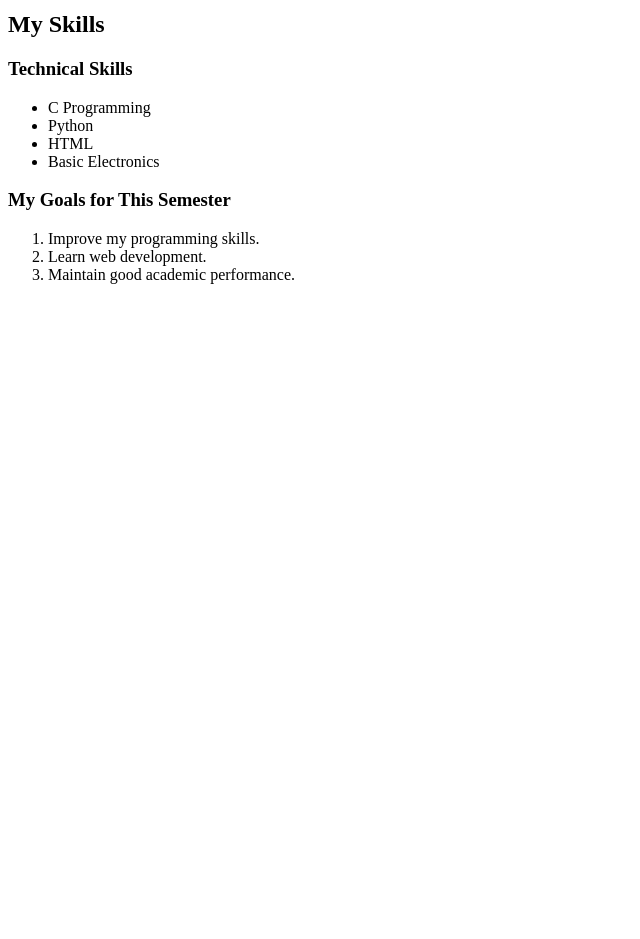
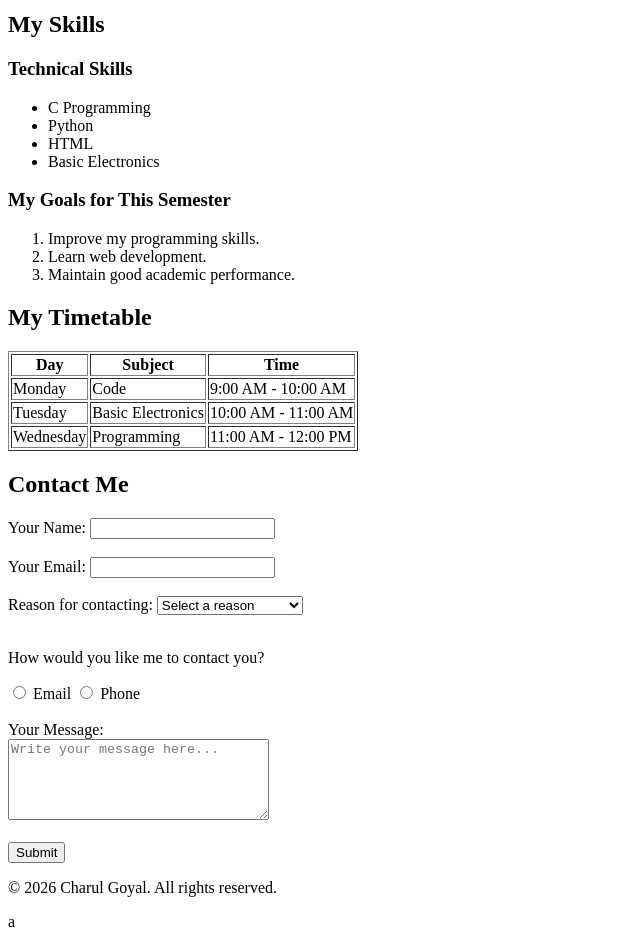
Before and after one commit to parnamicharul15/html-practice-charul, a plain HTML site: page index.html in a window 1280 px wide. Shown: the part 760-1699 px from the top of the page, without its empty margins (0-640 px from the left). Before the commit the page ends 1060 px from the top, so only its background shows below. Drawn offline with Linux system fonts and the light colour scheme.

Commit message:
Add timetable and contact form

```diff
--- a/index.html
+++ b/index.html
@@ -57,15 +57,95 @@
 
         </section>
 
+        <section id="Timetable">
+            <h2>My Timetable</h2>
+
+            <table border="1">
+    <thead>
+        <tr>
+            <th>Day</th>
+            <th>Subject</th>
+            <th>Time</th>
+        </tr>
+    </thead>
+
+    <tbody>
+        <tr>
+            <td>Monday</td>
+            <td>Code</td>
+            <td>9:00 AM - 10:00 AM</td>
+        </tr>
+
+        <tr>
+            <td>Tuesday</td>
+            <td>Basic Electronics</td>
+            <td>10:00 AM - 11:00 AM</td>
+        </tr>
+
+        <tr>
+            <td>Wednesday</td>
+            <td>Programming</td>
+            <td>11:00 AM - 12:00 PM</td>
+        </tr>
+    </tbody>
+            </table>
+        </section>
+
         <section id="contact">
+
+             <h2>Contact Me</h2>
+
+    <form>
+        <label for="name">Your Name:</label>
+        <input type="text" id="name" name="name" required>
+
+        <br><br>
+
+        <label for="email">Your Email:</label>
+        <input type="email" id="email" name="email" required>
+
+    <br><br>
+
+    <label for="reason">Reason for contacting:</label>
+    <select id="reason" name="reason" required>
+        <option value="">Select a reason</option>
+        <option value="academic">Academic Query</option>
+        <option value="collaboration">Project Collaboration</option>
+        <option value="other">Other</option>
+    </select>
+
+
+    <br><br>
+
+    <p>How would you like me to contact you?</p>
+
+    <input type="radio" id="email-contact" name="contact-method" value="email" required>
+    <label for="email-contact">Email</label>
+
+    <input type="radio" id="phone-contact" name="contact-method" value="phone">
+    <label for="phone-contact">Phone</label>
+
+
+    <br><br>
+
+    <label for="message">Your Message:</label>
+    <br>
+    <textarea id="message" name="message" rows="5" cols="30"
+          placeholder="Write your message here..." required></textarea>
+
+    <br><br>
+
+    <button type="submit">Submit</button>
+
+    </form>
 
         </section>
 
     </main>
 
     <footer>
-
-    </footer>
+    <p>&copy; 2026 Charul Goyal. All rights reserved.</p>
+    a</footer>
 
 </body>
 </html>
```
